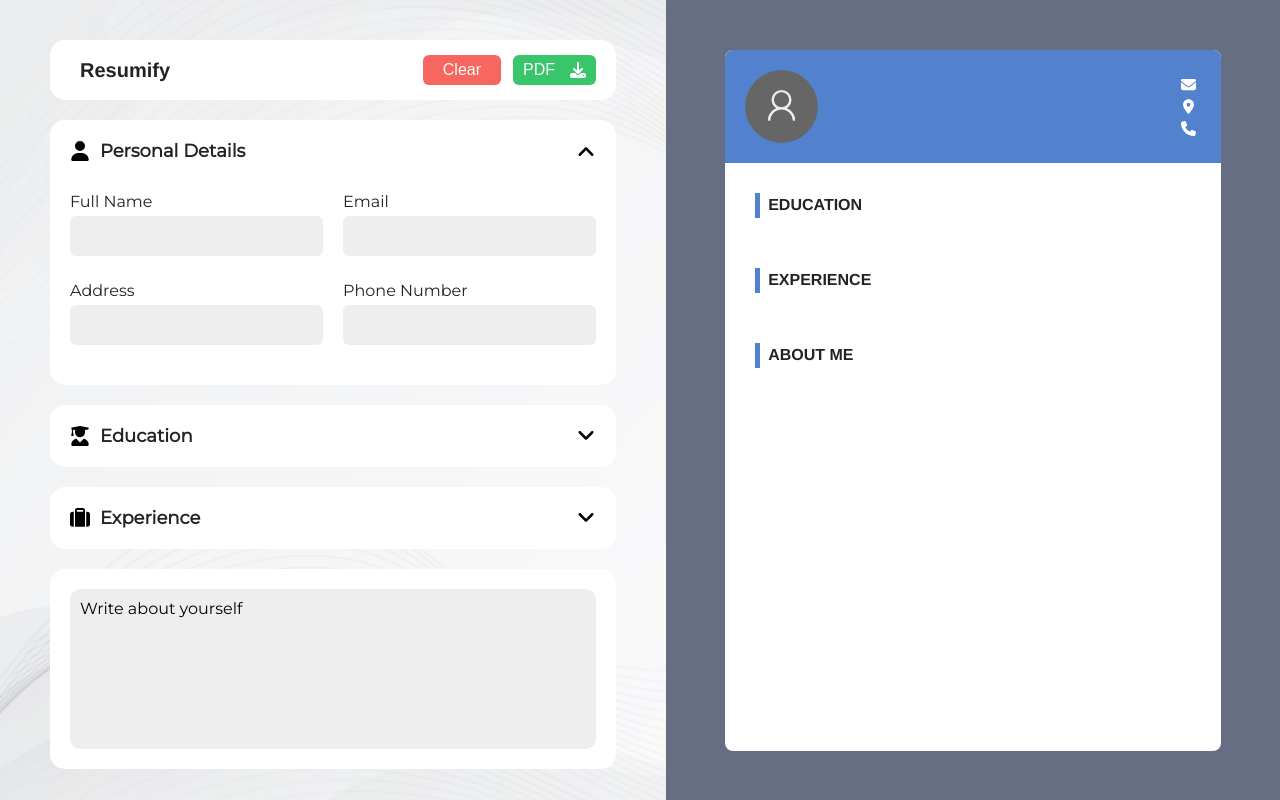
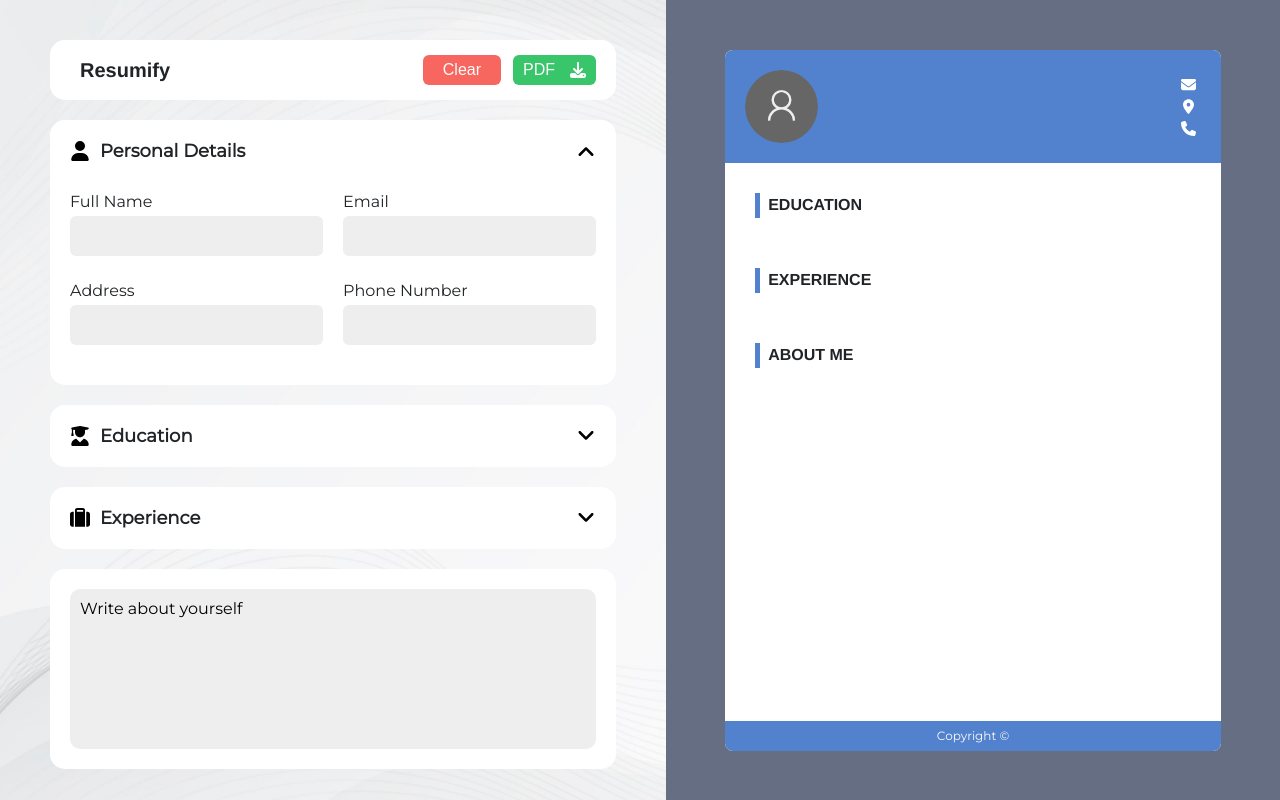
Before and after one commit to stefanbrkic1/cv-app, a React (Vite) app: page / in a window 1280 px wide. Both pictures are taken after a click on the button "Get Started". Built offline with nearby package versions, Linux system fonts and the light colour scheme.

Commit message:
Added Resume Footer Section

```diff
--- a/src/components/Resume.jsx
+++ b/src/components/Resume.jsx
@@ -86,6 +86,13 @@ function Resume({
           <div className="resume-section-content">{aboutText}</div>
         </div>
       </div>
+
+      {/*Footer section */}
+      <div className="resume-footer">
+        <div className="resume-footer-text">
+          Copyright &copy; {personalDetailsData.fullName}
+        </div>
+      </div>
     </div>
   );
 }
--- a/src/styles/style.css
+++ b/src/styles/style.css
@@ -488,7 +488,6 @@ a {
 
 .resume-body {
   width: 100%;
-  height: 100%;
   padding: 30px;
 }
 
@@ -541,6 +540,20 @@ a {
   font-family: var(--heading-font-bold);
 }
 
+.resume-footer {
+  width: 100%;
+  height: 30px;
+  background-color: var(--primary-color);
+  position: absolute;
+  bottom: 0;
+  left: 0;
+  display: flex;
+  justify-content: center;
+  align-items: center;
+  font-size: 12rem;
+  color: var(--text-color);
+}
+
 /*Media Queries*/
 
 /* Phones */
```
